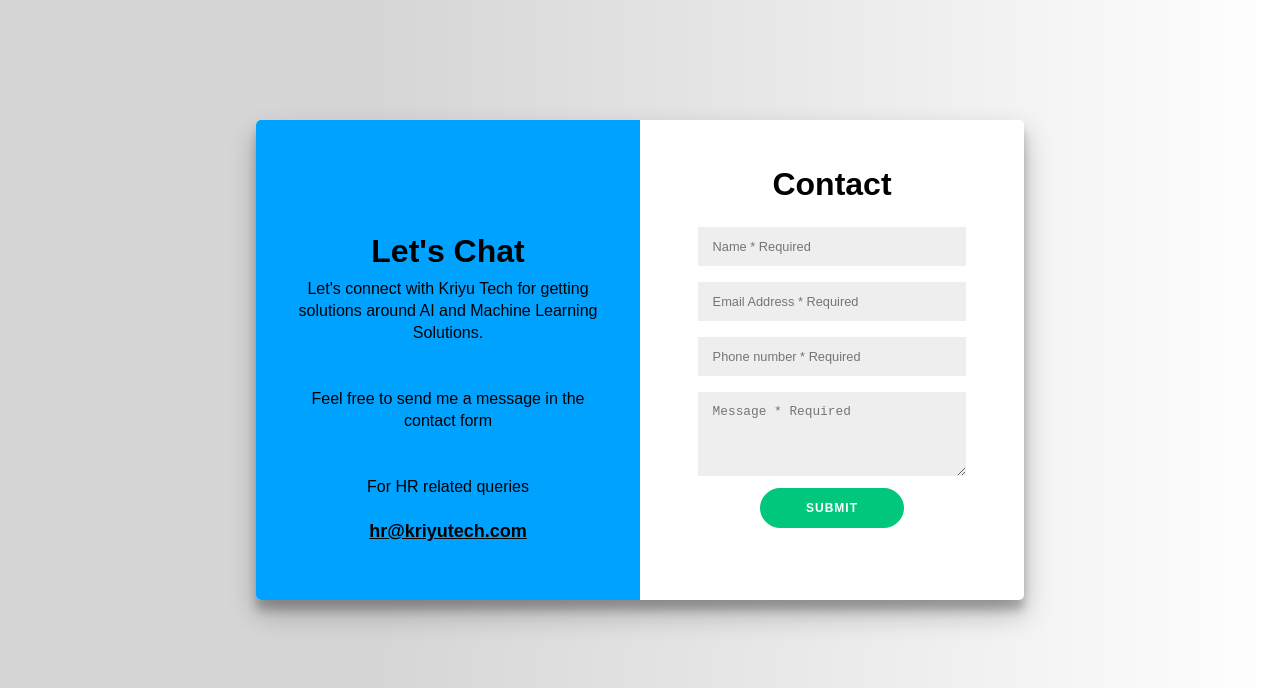
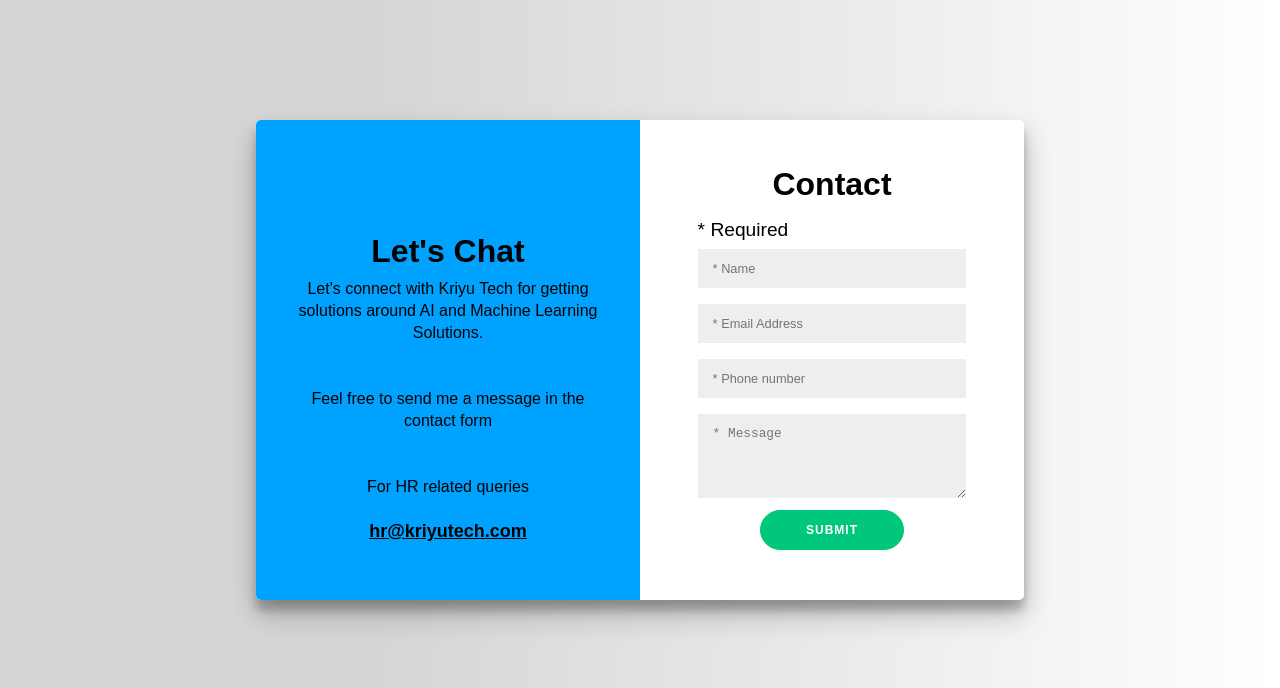
Before and after one commit to viral-siddhapura/kriyu-tech-website, a website: page contact.html in a window 1280 px wide. Shown: the part 112-800 px from the top of the page. Drawn offline with nearby package versions, Linux system fonts and the light colour scheme.

Commit message:
contact us email and required fields are updated

```diff
--- a/contact.html
+++ b/contact.html
@@ -68,13 +68,14 @@
                         <h2 class="lg-view">Contact</h2>
                         <h2 class="sm-view">Let's Chat</h2>
 
-                        <input type="text" id="name" placeholder="Name * Required" />
+                        <p>* Required</p>
+                        <input type="text" id="name" placeholder="* Name"/>
 
-                        <input type="email" id="email" placeholder="Email Address * Required" />
+                        <input type="email" id="email" placeholder="* Email Address"/>
 
-                        <input type="phone" id="phone" placeholder="Phone number * Required" />
+                        <input type="phone" id="phone" placeholder="* Phone number"/>
 
-                        <textarea id="message" rows="4" placeholder="Message * Required"></textarea>
+                        <textarea id="message" rows="4" placeholder="* Message"></textarea>
 
                         <button>Submit</button>
                     </form>
```
